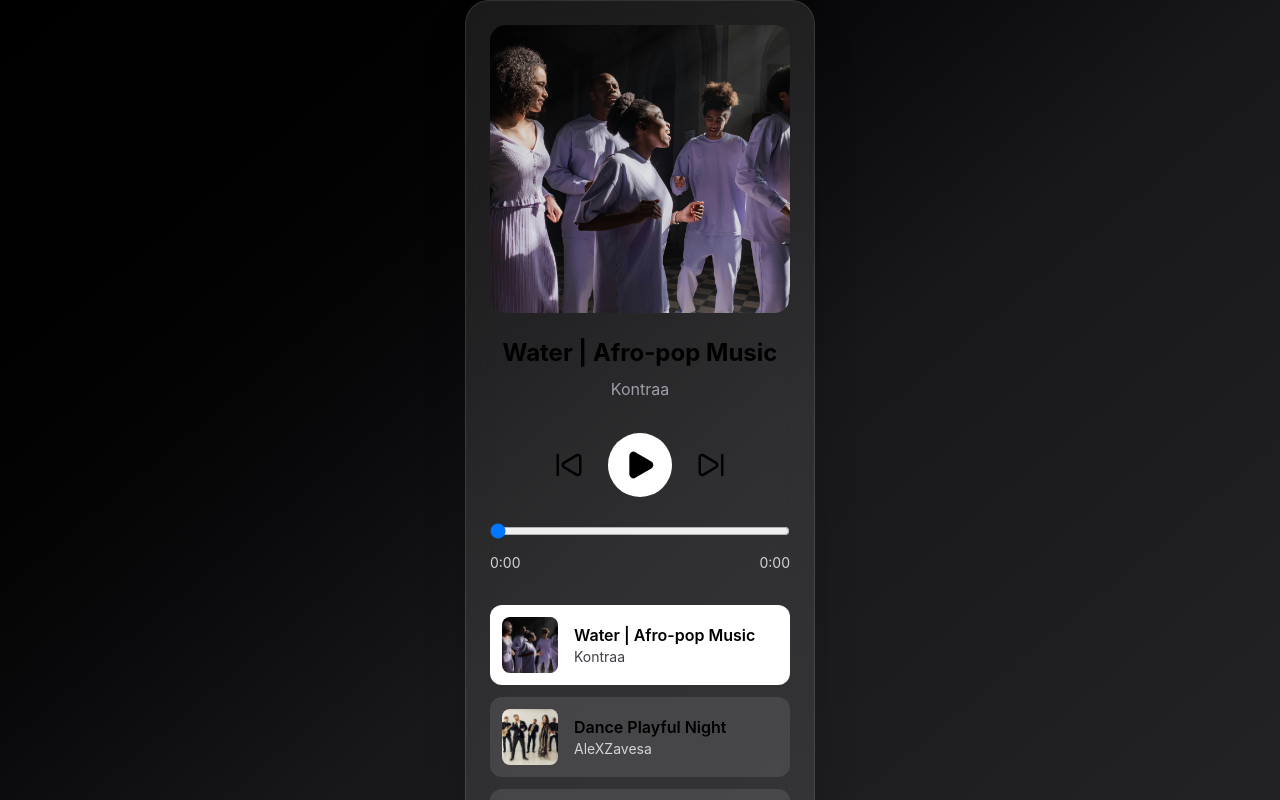
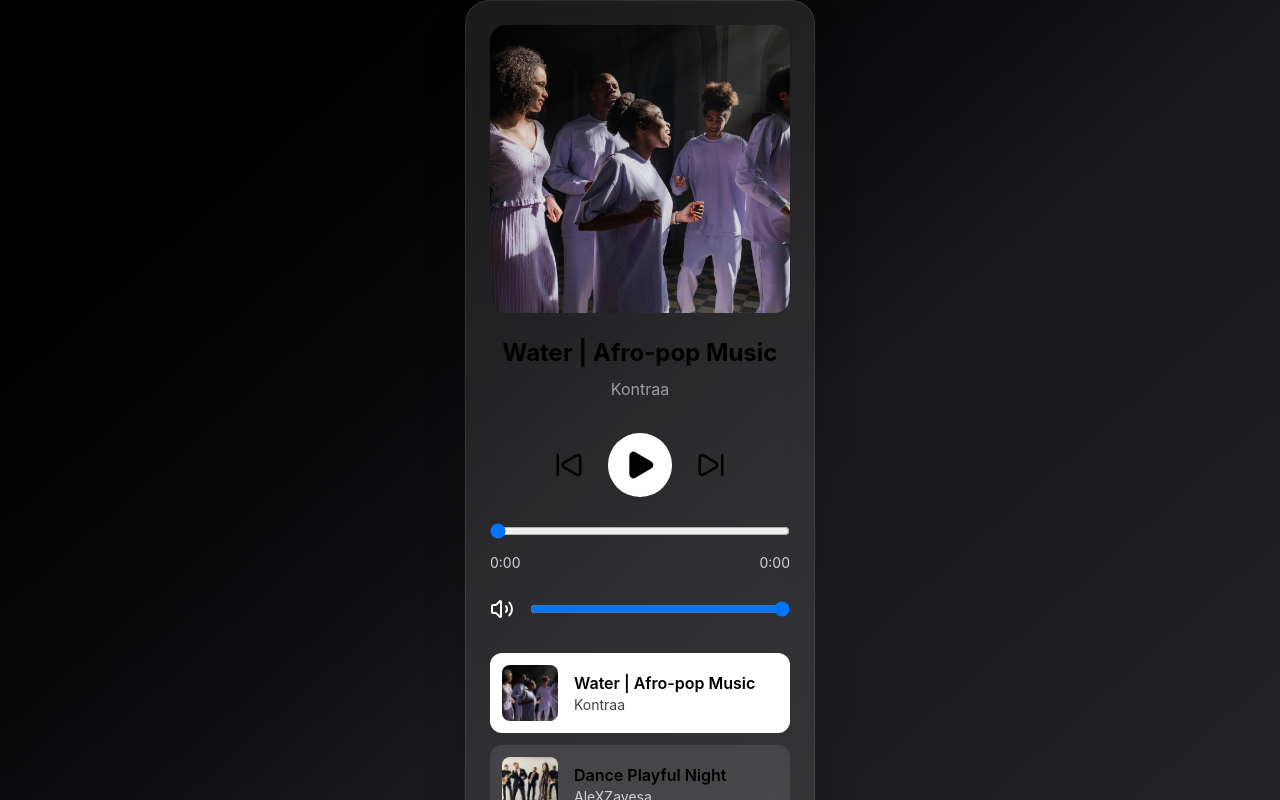
Before and after one commit to arunjoshva/music-player-app, a React (Vite) app: page / in a window 1280 px wide. Shown: the top 800 px of the page. Built offline with nearby package versions, Linux system fonts and the light colour scheme.

Commit message:
feat: add volume and mute controls

```diff
--- a/src/components/Player.tsx
+++ b/src/components/Player.tsx
@@ -1,4 +1,4 @@
-import { Play, Pause, SkipBack, SkipForward } from "lucide-react";
+import { Play, Pause, SkipBack, SkipForward, Volume2, VolumeX } from "lucide-react";
 import { songs } from "../data/songs";
 import { useEffect, useRef, useState } from "react";
 
@@ -11,6 +11,10 @@ const Player = () => {
     const [currentTime, setCurrentTime] = useState(0);
 
     const [duration, setDuration] = useState(0);
+
+    const [volume, setVolume] = useState(1);
+
+    const [isMuted, setIsMuted] = useState(false);
 
     const audioRef = useRef<HTMLAudioElement | null>(null);
 
@@ -64,6 +68,14 @@ const Player = () => {
         };
     }, []);
 
+    useEffect(() => {
+        const audio = audioRef.current;
+
+        if(!audio) return;
+
+        audio.volume = isMuted ? 0 : volume;
+    }, [volume, isMuted]);
+
     const handlePlayPause = () => {
         setIsPlaying(prev => !prev);
     };
@@ -107,6 +119,18 @@ const Player = () => {
             setCurrentTime(newTime);
         };
 
+    const handleVolumeChange = (e: React.ChangeEvent<HTMLInputElement>) => {
+        const newVolume = Number(e.target.value);
+
+        setVolume(newVolume);
+
+        setIsMuted(false);
+    };
+
+    const handleMuteToggle = () => {
+        setIsMuted(prev => !prev);
+    };
+
     return(
         <div className="w-87.5 bg-white/10 backdrop-blur-lg border border-white/10 rounded-3xl p-6 shadow-2xl">
 
@@ -125,11 +149,11 @@ const Player = () => {
             {/* Controls */}
             <div className="flex items-center justify-center gap-6 mt-8">
 
-                <button onClick={handlePrevious} className="hover:scale-110 transition cursor-pointer"><SkipBack size={30} /></button>
+                <button onClick={handlePrevious} className="hover:scale-110 transition cursor-pointer hover:text-white"><SkipBack size={30} /></button>
 
                 <button onClick={handlePlayPause} className="bg-white text-black p-4 rounded-full hover:scale-110 transition cursor-pointer">{isPlaying ? (<Pause size={32} />) : (<Play size={32} fill="black" />)}</button>
 
-                <button onClick={handleNext} className="hover:scale-110 transition cursor-pointer"><SkipForward size={30} /></button>
+                <button onClick={handleNext} className="hover:scale-110 transition cursor-pointer hover:text-white"><SkipForward size={30} /></button>
             </div>
 
             {/* Progress Bar */}
@@ -143,9 +167,20 @@ const Player = () => {
 
                     <span>{formatTime(duration)}</span>
 
-
                 </div>
 
+            </div>
+
+            {/* Volume Control */}
+            <div className="flex items-center gap-4 mt-6">
+
+                <button onClick={handleMuteToggle} className="hover:scale-110 transition text-white">
+
+                    {isMuted || volume ===0 ? (<VolumeX size={24} />) : (<Volume2 size={24} />)}
+
+                </button>
+
+                <input type="range" min="0" max="1" step="0.1" value={isMuted ? 0 : volume} onChange={handleVolumeChange} className="w-full cursor-pointer" />
 
             </div>
 
```
